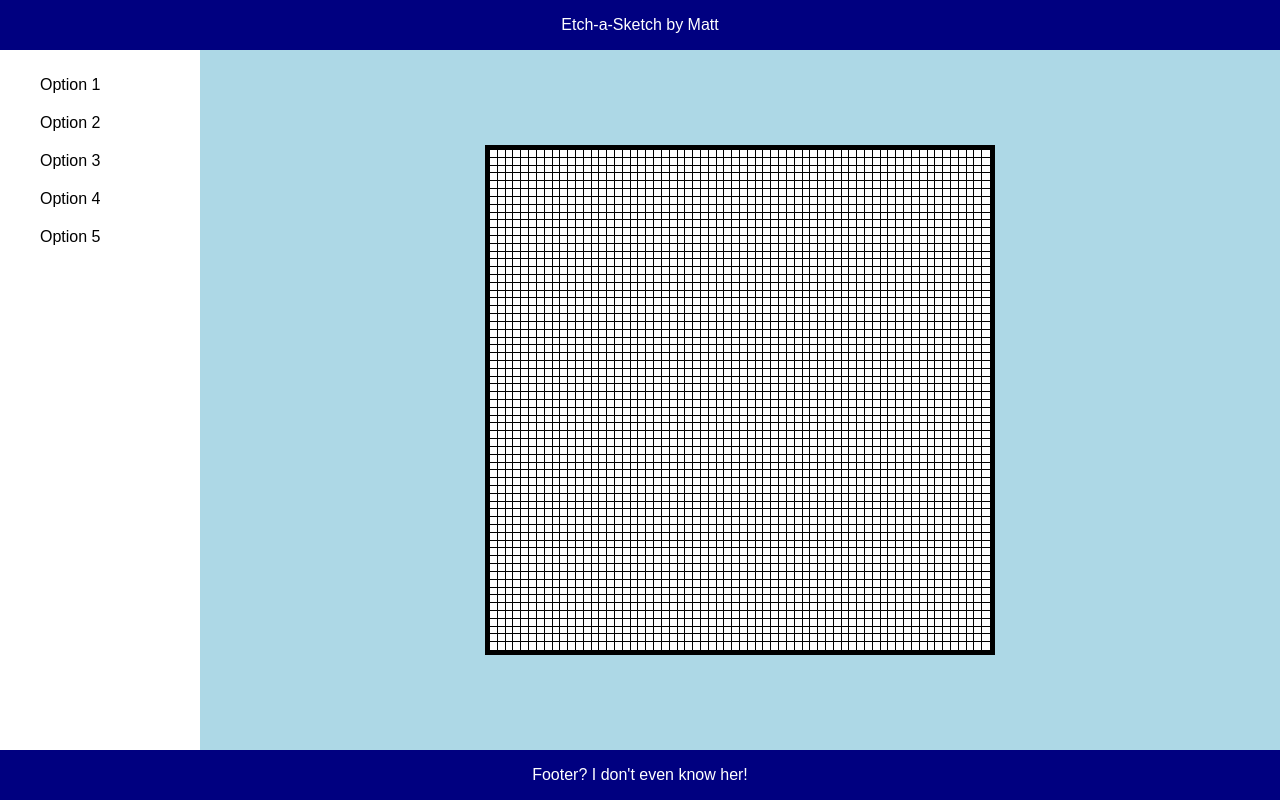
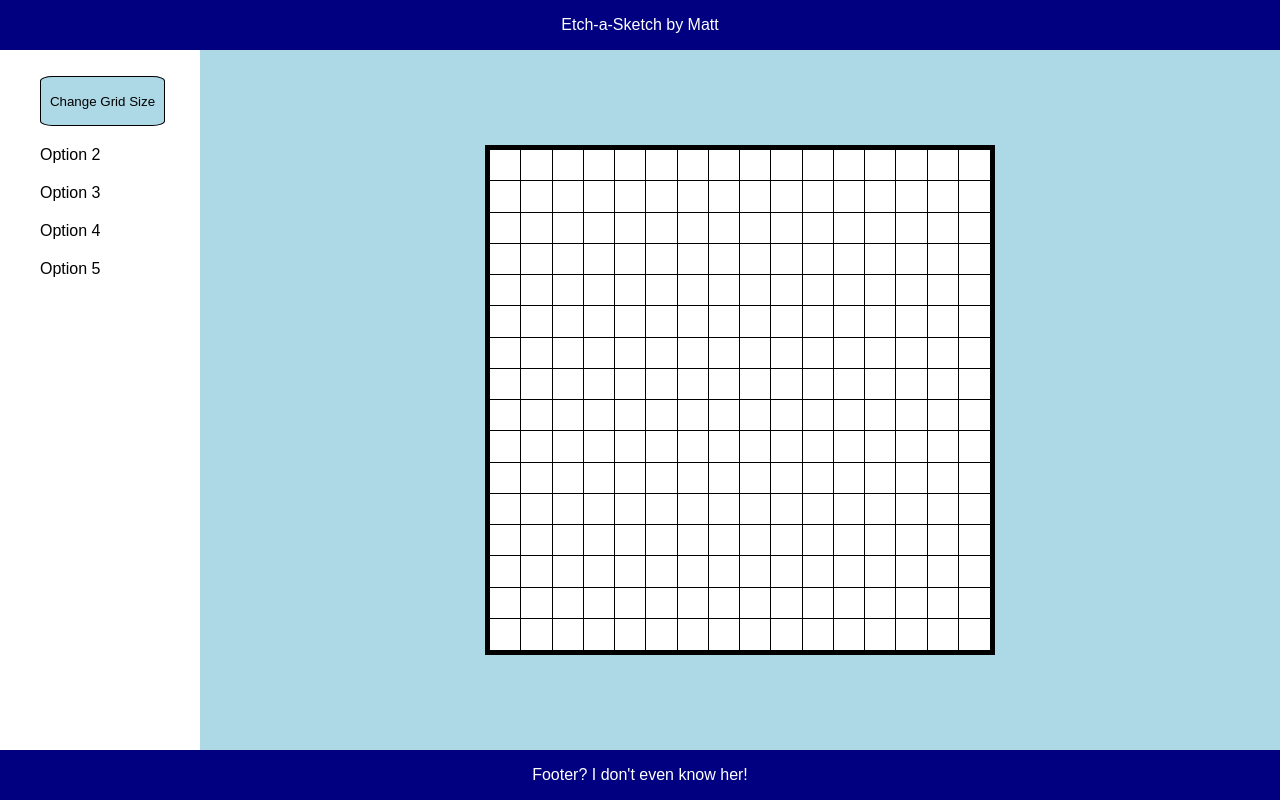
Before and after one commit to mjzachman/etch-a-sketch, a plain HTML site: page index.html in a window 1280 px wide. Drawn offline with Linux system fonts and the light colour scheme.

Commit message:
Work on change grid sie button

```diff
--- a/index.html
+++ b/index.html
@@ -14,7 +14,7 @@
     <div class="page">
         <div class="sidebar">
             <ul >
-                <li>Option 1</li>
+                <li><button id="grid-size">Change Grid Size</button></li>
                 <li>Option 2</li>
                 <li>Option 3</li>
                 <li>Option 4</li>
--- a/script.js
+++ b/script.js
@@ -1,13 +1,13 @@
 const container = document.querySelector('#grid');
 
-let gridDim = 64;
+let gridDim = 16;
 
 function createGrid(dimension) {
 
     let cellDim = (100/dimension).toString();
 
     for(let i = 0; i < (dimension ** 2); i++){
-        var cell = document.createElement('div');
+        let cell = document.createElement('div');
         cell.setAttribute('class','cell');
         cell.setAttribute('style','flex-basis: ' + cellDim + "%");
         grid.appendChild(cell);
@@ -15,7 +15,7 @@ function createGrid(dimension) {
     return;
 }
 
-function addHover(){
+function addCellEvents(){
     const cells = document.querySelectorAll('.cell');
     cells.forEach((div) => {
         div.addEventListener('mouseover', () => {
@@ -25,5 +25,16 @@ function addHover(){
     return;
 }
 
+function addButtonEvents(){
+    const buttons = document.querySelector('#grid-size');
+    buttons.addEventListener('click', () => {
+       gridDim = prompt("What grim dimension would you like?", "enter a number");
+       deleteGrid();
+       createGrid(gridDim);
+     })
+    return;
+}
+
 createGrid(gridDim);
-addHover();
+addCellEvents();
+addButtonEvents();
--- a/styles.css
+++ b/styles.css
@@ -34,13 +34,20 @@ header{
 
 ul{
     list-style-type: none;
-
 }
 
 li{
     padding: 10px 0px;
+}
 
+#grid-size{
+    background-color: lightblue;
+    border: solid black 1px;
+    height: 50px;
+    width: 125px;
+    border-radius: 10%;
 }
+
 .content{
     display: flex;
     justify-content: center;
@@ -50,7 +57,7 @@ li{
 }
 
 #grid{
-    height:500px;
+    height: 500px;
     width: 500px;
     background-color: yellow;
     border: solid black 5px;
@@ -64,6 +71,7 @@ li{
     margin: 0;
     padding: 0;
 }
+
 footer{
     display: flex;
     justify-content: center;
```
